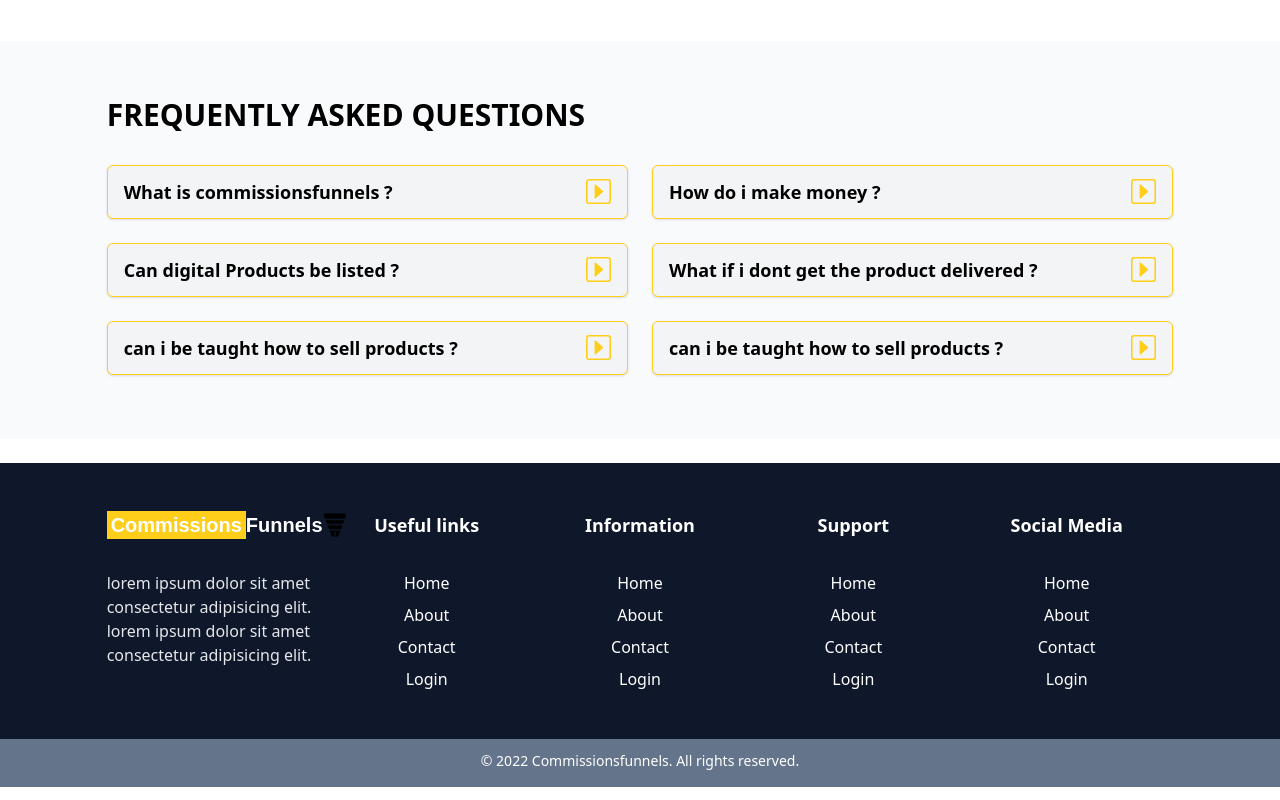
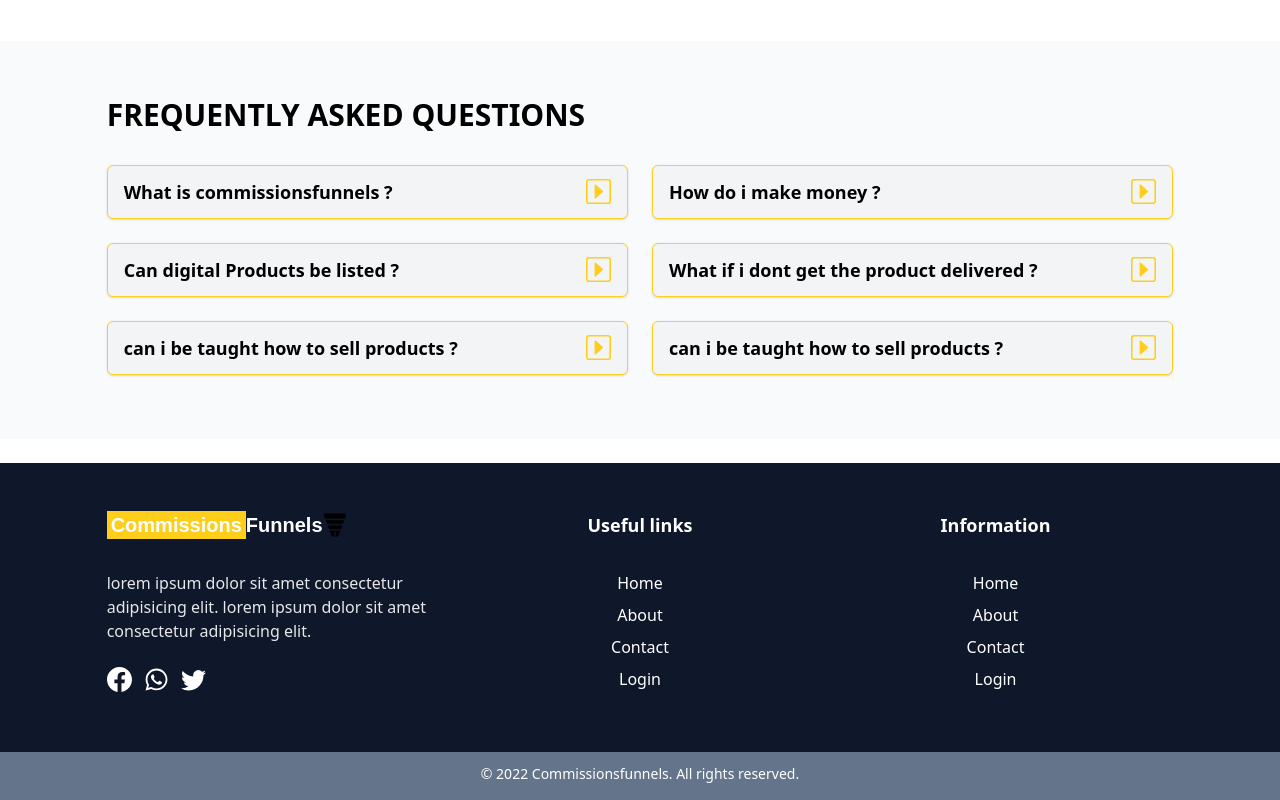
Before and after one commit to emeraldhycient/commissionsfunnels, a React (Vite) app: page / in a window 1280 px wide. Shown: the part 4136-4936 px from the top of the page. Built offline with nearby package versions, Linux system fonts and the light colour scheme; a web font is replaced by a local one.

Commit message:
[update] footer content reduced and social icons added

```diff
--- a/src/components/about/hero.jsx
+++ b/src/components/about/hero.jsx
@@ -13,7 +13,9 @@ function Hero() {
         }}
         className="h-64 w-screen flex justify-center items-center"
       >
-        <h1 className="text-4xl font-extrabold text-gray-100">About us</h1>
+        <h1 className="text-4xl font-extrabold text-gray-100 backdrop-invert">
+          About us
+        </h1>
       </div>
       <div
         style={{
--- a/src/components/footer.jsx
+++ b/src/components/footer.jsx
@@ -1,11 +1,13 @@
 import funnel from "../assets/images/sales-funnel.png";
 import { Link } from "react-router-dom";
+import { BsFacebook, BsTwitter } from "react-icons/bs";
+import { FaWhatsapp } from "react-icons/fa";
 
 function Footer() {
   return (
     <section className="w-full bg-slate-900 h-fit pt-4  mt-6">
       <div className="mx-4 md:w-10/12 md:mx-auto mt-8 mb-8">
-        <div className="grid grid-cols-1 md:grid-cols-5">
+        <div className="grid grid-cols-1 md:grid-cols-3">
           <div className="mb-6">
             <div className="flex items-center flex-shrink-0  mr-6">
               <h2 className="text-xl text-slate-900 font-horta font-bold flex text-white items-center">
@@ -19,9 +21,26 @@ function Footer() {
               lorem ipsum dolor sit amet consectetur adipisicing elit. lorem
               ipsum dolor sit amet consectetur adipisicing elit.
             </p>
+            <ul className="flex items-center mt-6 mb-8 md:mb-1">
+              <li className="mr-3">
+                <a href="http://">
+                  <BsFacebook size={25} className="text-white" />
+                </a>
+              </li>
+              <li className="mr-3">
+                <a href="http://">
+                  <FaWhatsapp size={25} className="text-white" />
+                </a>
+              </li>
+              <li className="mr-3">
+                <a href="http://">
+                  <BsTwitter size={25} className="text-white" />
+                </a>
+              </li>
+            </ul>
           </div>
-          <div className="col-span-4 grid grid-cols-2 md:grid-cols-4">
-            <div className="mb-4 text-white text-center">
+          <div className="col-span-2 grid grid-cols-2 md:grid-cols-2">
+            <div className="mb-4 text-white text-left md:text-center">
               <h4 className="text-lg font-semibold">Useful links</h4>
               <ul className="mt-4 md:mt-8">
                 <li className="mt-2">
@@ -55,40 +74,6 @@ function Footer() {
                 </li>
               </ul>
             </div>
-            <div className="mb-4 text-white text-center">
-              <h4 className="text-lg font-semibold">Support</h4>
-              <ul className="mt-4 md:mt-8">
-                <li className="mt-2">
-                  <Link to="/">Home</Link>
-                </li>
-                <li className="mt-2">
-                  <Link to="/about">About</Link>
-                </li>
-                <li className="mt-2">
-                  <Link to="/contact">Contact</Link>
-                </li>
-                <li className="mt-2">
-                  <Link to="/login">Login</Link>
-                </li>
-              </ul>
-            </div>
-            <div className="mb-4 text-white text-center">
-              <h4 className="text-lg font-semibold">Social Media</h4>
-              <ul className="mt-4 md:mt-8">
-                <li className="mt-2">
-                  <Link to="/">Home</Link>
-                </li>
-                <li className="mt-2">
-                  <Link to="/about">About</Link>
-                </li>
-                <li className="mt-2">
-                  <Link to="/contact">Contact</Link>
-                </li>
-                <li className="mt-2">
-                  <Link to="/login">Login</Link>
-                </li>
-              </ul>
-            </div>
           </div>
         </div>
       </div>
```
